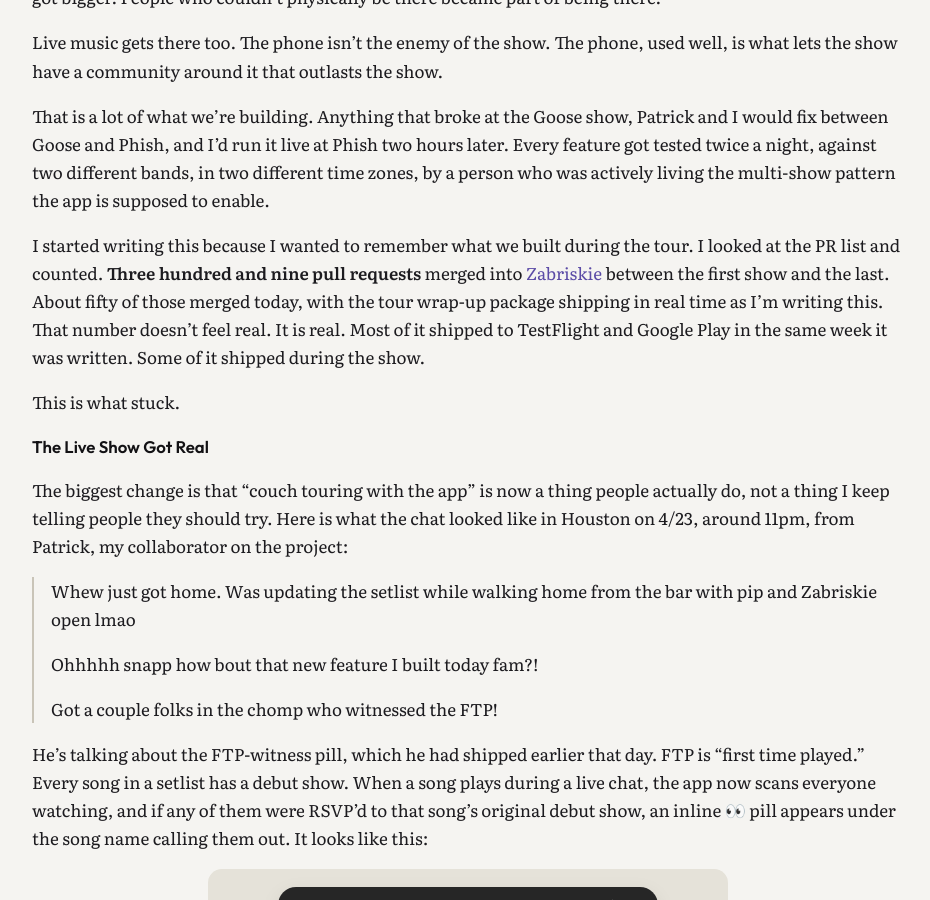
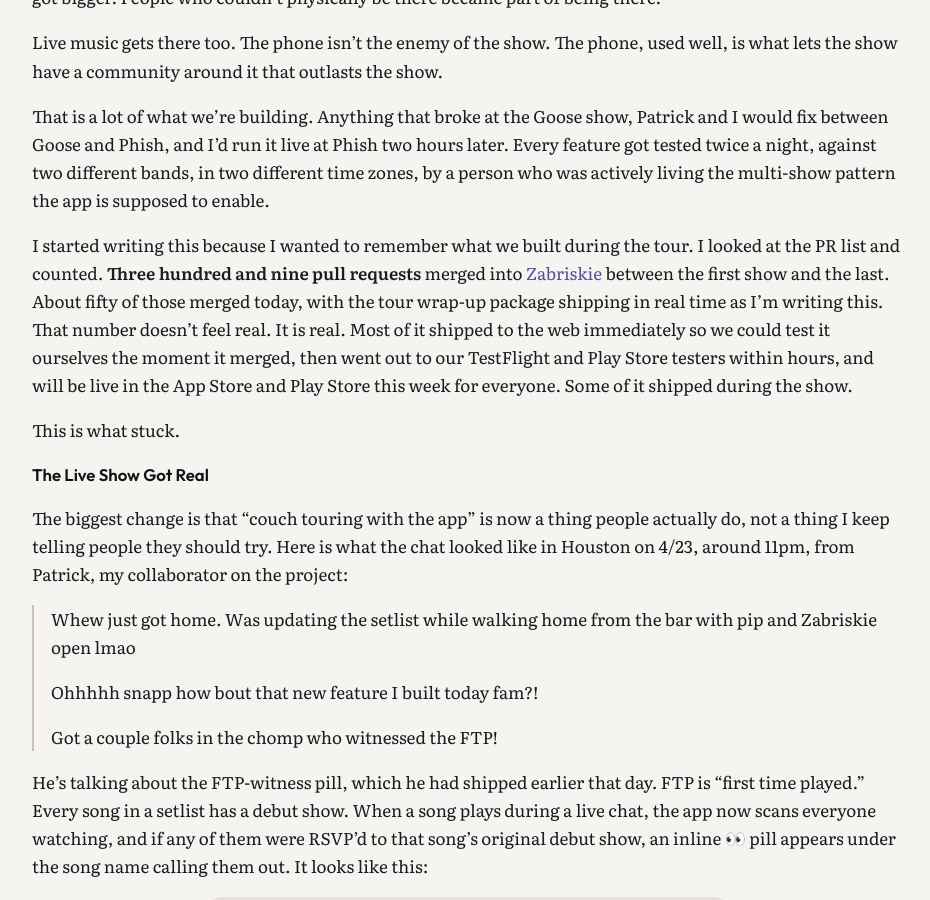
Before and after one commit to cmeiklejohn/cmeiklejohn.github.io, a Jekyll site: the page built from _posts/2026-04-26-spring-tour-recap.markdown, in a window 1280 px wide and 900 px high, scrolled down 1214 px. Shown: the whole window, without its empty margins (172-1102 px from the left). Built offline with Jekyll 4.4.1, drawn with Linux system fonts in a browser that asks for light colours; some web fonts are replaced.

Commit message:
Spring Tour Recap: clarify deployment cadence
Updated to make the actual rollout pattern explicit: web first for
self-test, TestFlight + Play Store testers within hours, App Store
+ Play Store this week for all users.

```diff
--- a/_posts/2026-04-26-spring-tour-recap.markdown
+++ b/_posts/2026-04-26-spring-tour-recap.markdown
@@ -25,7 +25,7 @@ Live music gets there too. The phone isn't the enemy of the show. The phone, use
 
 That is a lot of what we're building. Anything that broke at the Goose show, Patrick and I would fix between Goose and Phish, and I'd run it live at Phish two hours later. Every feature got tested twice a night, against two different bands, in two different time zones, by a person who was actively living the multi-show pattern the app is supposed to enable.
 
-I started writing this because I wanted to remember what we built during the tour. I looked at the PR list and counted. **Three hundred and nine pull requests** merged into [Zabriskie](https://github.com/cmeiklejohn/zabriskie) between the first show and the last. About fifty of those merged today, with the tour wrap-up package shipping in real time as I'm writing this. That number doesn't feel real. It is real. Most of it shipped to TestFlight and Google Play in the same week it was written. Some of it shipped during the show.
+I started writing this because I wanted to remember what we built during the tour. I looked at the PR list and counted. **Three hundred and nine pull requests** merged into [Zabriskie](https://github.com/cmeiklejohn/zabriskie) between the first show and the last. About fifty of those merged today, with the tour wrap-up package shipping in real time as I'm writing this. That number doesn't feel real. It is real. Most of it shipped to the web immediately so we could test it ourselves the moment it merged, then went out to our TestFlight and Play Store testers within hours, and will be live in the App Store and Play Store this week for everyone. Some of it shipped during the show.
 
 This is what stuck.
 
```
